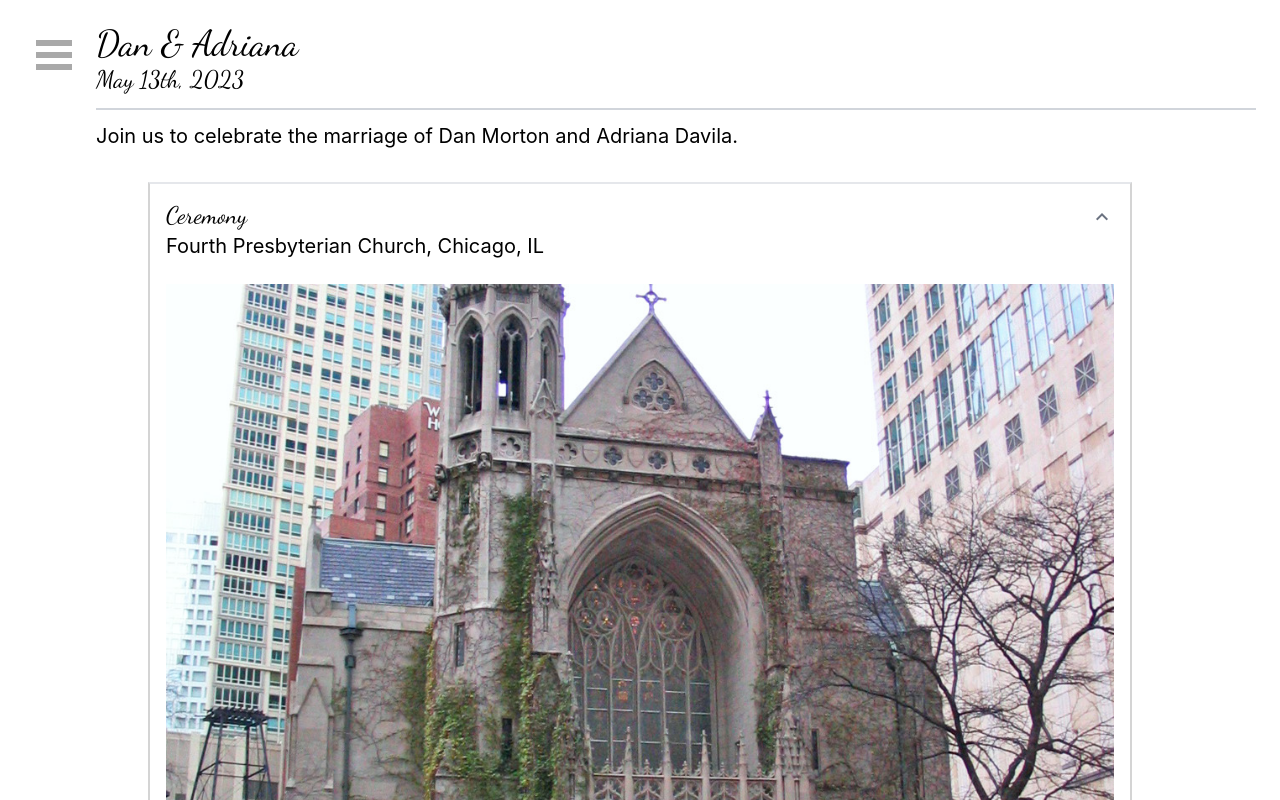
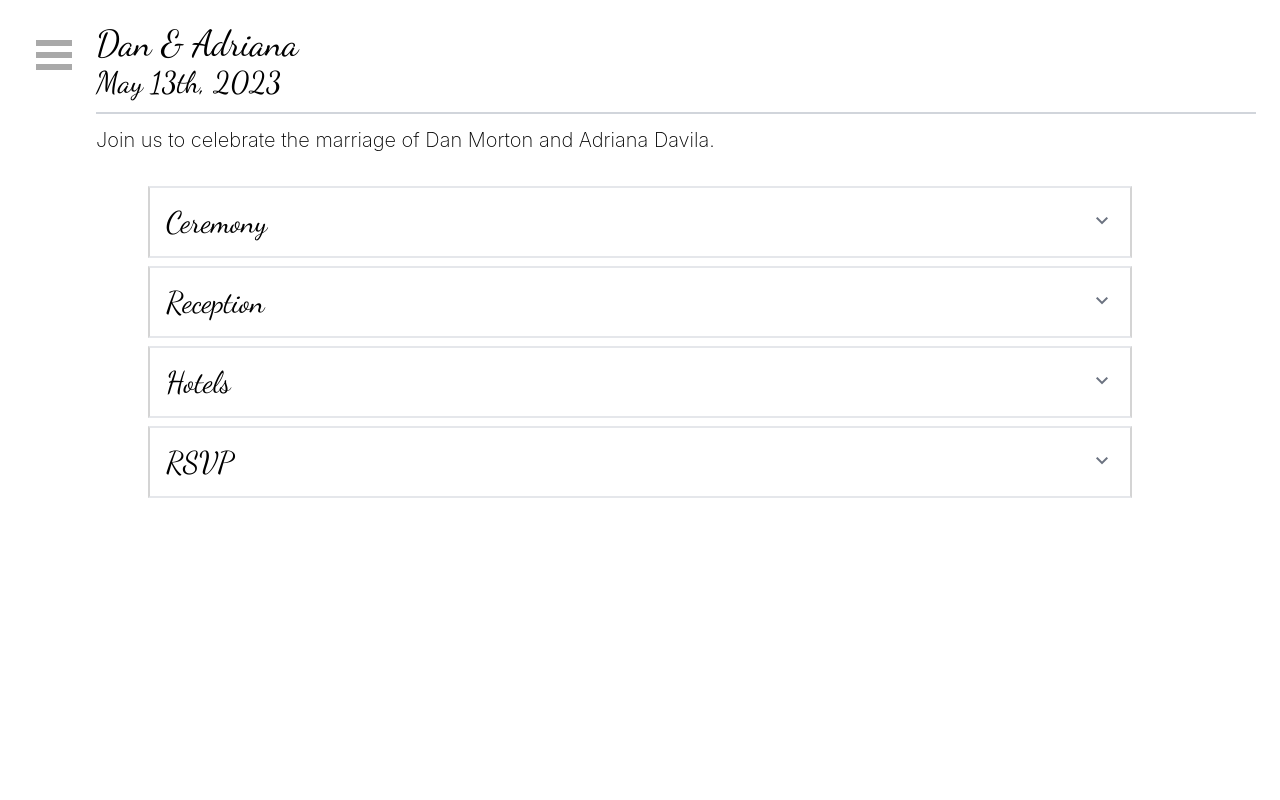
Before and after one commit to dmorton2297/dam2023, a Next.js app: page /event in a window 1280 px wide. Shown: the top 800 px of the page. Built offline with nearby package versions, Linux system fonts and the light colour scheme; a web font is replaced by a local one.

Commit message:
Font update

```diff
--- a/components/core/SubHeader.tsx
+++ b/components/core/SubHeader.tsx
@@ -1,5 +1,5 @@
 import React from "react";
 
 export const SubHeader: React.FC<{ children: string }> = ({ children }) => (
-  <h1 className="font-serif text-2xl">{children}</h1>
+  <h1 className="font-serif text-3xl">{children}</h1>
 );
--- a/components/core/Text.tsx
+++ b/components/core/Text.tsx
@@ -7,7 +7,10 @@ export const Text: React.FC<{
 }> = ({ children, style, onClick }) => (
   <p
     className="text-xl"
-    style={style}
+    style={{
+      ...style,
+      fontWeight: 200,
+    }}
     onClick={onClick ? (e) => onClick(e) : undefined}
   >
     {children}
--- a/pages/event/index.tsx
+++ b/pages/event/index.tsx
@@ -31,7 +31,7 @@ const Event: NextPage = () => {
         </InfoCard>
         <div className="flex justify-center">
           <div style={{ maxWidth: 1000, flexGrow: 1 }}>
-            <InfoCard title="Ceremony" open>
+            <InfoCard title="Ceremony">
               <Text> Fourth Presbyterian Church, Chicago, IL</Text>
               <br />
               <img
@@ -59,7 +59,7 @@ const Event: NextPage = () => {
                 cermony.
               </Text>
             </InfoCard>
-            <InfoCard title="Reception" open>
+            <InfoCard title="Reception">
               <Text>Carnivale, Chicago, Presbyterian IL</Text>
               <br />
               <img
```
